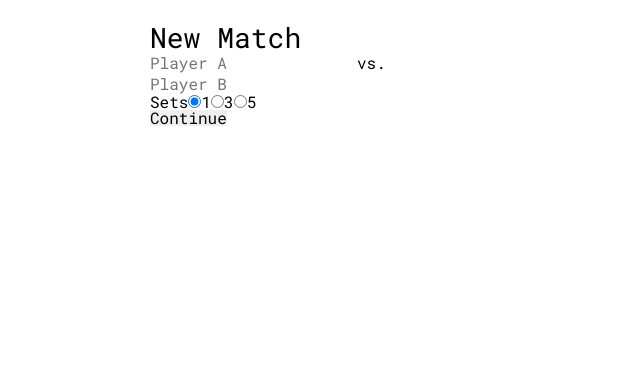
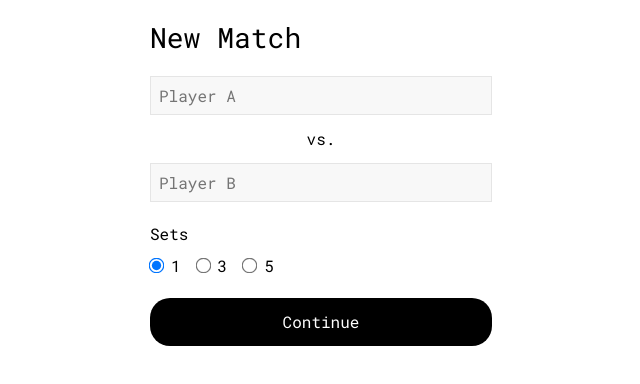
Before and after one commit to PieterJanDelbecke/my_react_rally_app, a React (Vite) app: page / in a window 1280 px wide. Shown: the top 384 px of the page, without its empty margins (319-959 px from the left). Built offline with nearby package versions, Linux system fonts and the light colour scheme.

Commit message:
new page styled

```diff
--- a/src/pages/new.jsx
+++ b/src/pages/new.jsx
@@ -1,8 +1,8 @@
-import { useContext } from "react"
-import { useNavigate } from "react-router-dom"
-import styled from "@emotion/styled"
+import { useContext } from "react";
+import { useNavigate } from "react-router-dom";
+import styled from "@emotion/styled";
 
-import Context from "../context/context"
+import Context from "../context/context";
 
 const Container = styled.div`
   padding: 24px;
@@ -10,53 +10,89 @@ const Container = styled.div`
   display: flex;
   flex-direction: column;
   margin: auto;
-`
+`;
 const H1 = styled.h1`
   font-size: 28px;
   font-wight: 500px;
+  margin-bottom: 24px;
+`;
+
+const Input = styled.input`
+  width: 100%;
+  background-color: #f8f8f8;
+  border: 1px solid #e5e5e5;
+  padding: 8px;
+
+  ::placeholder {
+    font-color: #808080;
+  }
+`;
+const VsSeparator = styled.div`
+  text-align: center;
+  margin: 16px 0 16px 0;
+`;
+
+const SetsHeading = styled.h2`
+  margin: 24px 0 16px 0;
 `
 
+const RadioButton = styled.input`
+  transform: scale(1.2);
+`
+const SetsLabel = styled.label`
+  margin: 0 16px 0 8px;
+`
+
+const Button = styled.button`
+  width: 100%;
+  margin-top: 24px;
+  height: 48px;
+  background-color: black;
+  color: white;
+  border-radius: 20px;
+`
+
+
 const NewMatch = () => {
+  const { context, setContext } = useContext(Context);
+  const navigate = useNavigate();
 
-    const { context, setContext } = useContext(Context)
-    const navigate = useNavigate()
-
-    const handleSubmit = (event) =>{
-        event.preventDefault()
-        setContext ({
+  const handleSubmit = (event) => {
+    event.preventDefault();
+    setContext({
       playerA: event.target.playerA.value,
       playerB: event.target.playerB.value,
-            sets: parseInt(event.target.sets.value,10)
-        })
+      sets: parseInt(event.target.sets.value, 10),
+    });
 
-        navigate("/choice")
-    }
+    navigate("/choice");
+  };
 
   return (
     <Container>
       <H1>New Match</H1>
       <form onSubmit={handleSubmit}>
         <div>
-                    <input type="text" placeholder="Player A" name="playerA"/>
-                    <span>vs.</span>
-                    <input type="text" placeholder="Player B" name="playerB"/>
+          <Input type="text" placeholder="Player A" name="playerA" />
+          <VsSeparator>vs.</VsSeparator>
+          <Input type="text" placeholder="Player B" name="playerB" />
         </div>
 
         <div>
-                    <span>Sets</span>
-                    <input type="radio" id="sets1" name="sets" value={1} defaultChecked/>
-                    <label htmlFor="sets1">1</label>
-                    <input type="radio" id="sets3" name="sets" value={3} />
-                    <label htmlFor="sets3">3</label>
-                    <input type="radio" id="sets5" name="sets" value={5} />
-                    <label htmlFor="sets5">5</label>
+          <SetsHeading>Sets</SetsHeading>
+          <RadioButton type="radio" id="sets1" name="sets" value={1} defaultChecked />
+          <SetsLabel htmlFor="sets1">1</SetsLabel>
+          <RadioButton type="radio" id="sets3" name="sets" value={3} />
+          <SetsLabel htmlFor="sets3">3</SetsLabel>
+          <RadioButton type="radio" id="sets5" name="sets" value={5} />
+          <SetsLabel htmlFor="sets5">5</SetsLabel>
         </div>
         <div>
-                    <button type="submit">Continue</button>
+          <Button type="submit">Continue</Button>
         </div>
       </form>
     </Container>
-    )
-}
+  );
+};
 
-export default NewMatch
+export default NewMatch;
```
Lines whose indentation alone changed are shown as unchanged.
